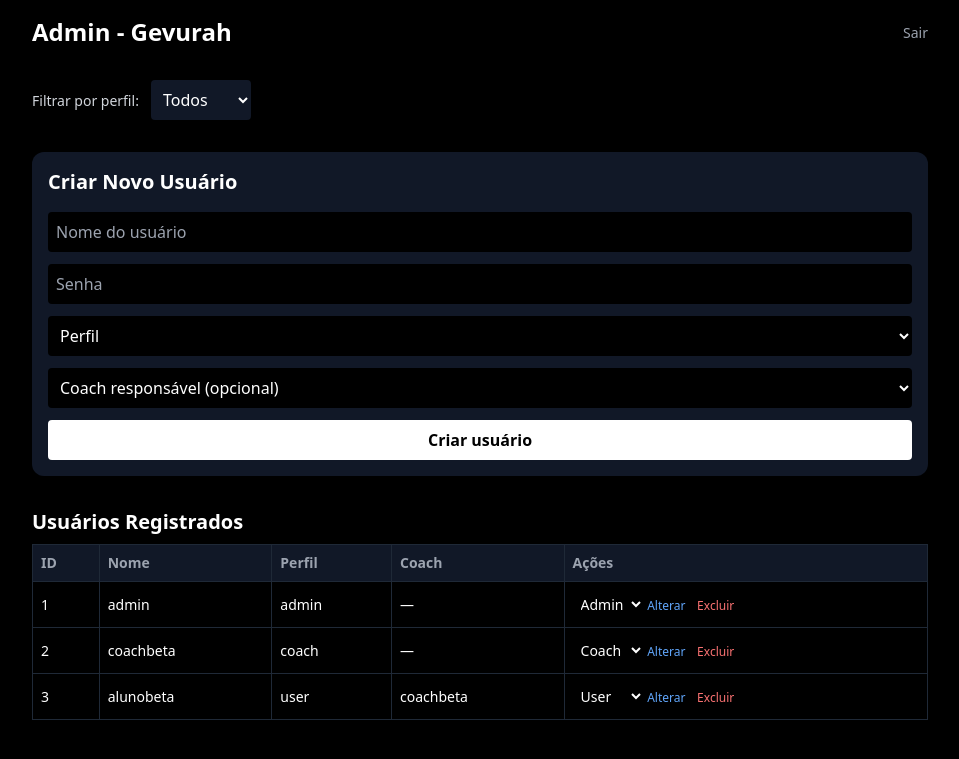
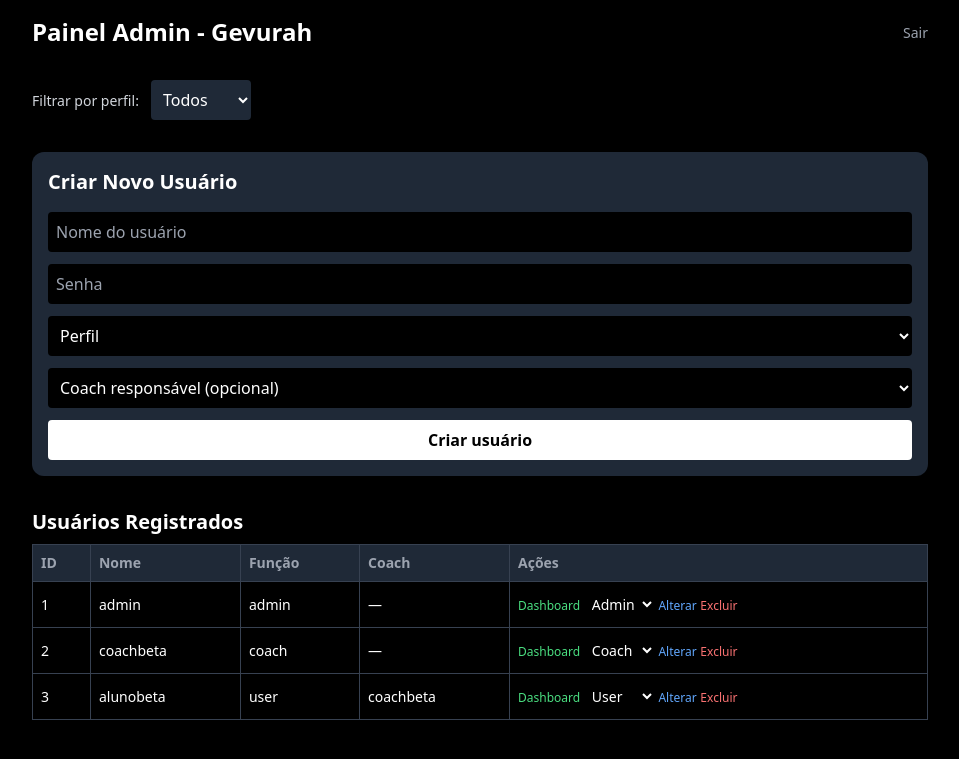
Before and after one commit to pedrocamposlive/Gevurah, a Flask app: page /admin in a window 1280 px wide. Shown: the top 759 px of the page, without its empty margins (160-1119 px from the left). Run offline with Flask 3, Linux system fonts and the light colour scheme; the visitor is signed in with stand-in values (Sample User, id 1); data comes from the database, SQL or seed files in the repository; some libraries are stand-ins or nearby versions.

Commit message:
Update admin.html

```diff
--- a/templates/admin.html
+++ b/templates/admin.html
@@ -3,25 +3,23 @@
 <head>
   <meta charset="UTF-8" />
   <meta name="viewport" content="width=device-width, initial-scale=1.0" />
-  <title>Painel Admin - Gevurah</title>
+  <title>Gevurah Admin</title>
   <script src="https://cdn.tailwindcss.com"></script>
 </head>
-<body class="bg-black text-white min-h-screen p-4 font-sans">
-
+<body class="bg-black text-white min-h-screen font-sans p-4">
   <div class="max-w-4xl mx-auto space-y-8">
-
     <!-- Topo -->
     <div class="flex justify-between items-center">
-      <h1 class="text-2xl font-bold">Admin - Gevurah</h1>
+      <h1 class="text-2xl font-bold">Painel Admin - Gevurah</h1>
       <form action="/logout" method="get">
         <button class="text-sm text-gray-400 hover:text-white">Sair</button>
       </form>
     </div>
 
-    <!-- Filtro de perfil -->
+    <!-- Filtro -->
     <form method="GET" action="/admin" class="mb-4">
       <label class="text-sm text-gray-300 mr-2">Filtrar por perfil:</label>
-      <select name="filtro" onchange="this.form.submit()" class="bg-gray-900 text-white p-2 rounded">
+      <select name="filtro" onchange="this.form.submit()" class="bg-gray-800 text-white p-2 rounded">
         <option value="todos" {% if filtro == 'todos' %}selected{% endif %}>Todos</option>
         <option value="aluno" {% if filtro == 'aluno' %}selected{% endif %}>Alunos</option>
         <option value="coach" {% if filtro == 'coach' %}selected{% endif %}>Coaches</option>
@@ -29,8 +27,8 @@
       </select>
     </form>
 
-    <!-- Criar novo usuário -->
-    <div class="bg-gray-900 p-4 rounded-xl space-y-4">
+    <!-- Criar usuário -->
+    <div class="bg-gray-800 p-4 rounded-xl space-y-4">
       <h2 class="text-xl font-semibold mb-2">Criar Novo Usuário</h2>
       <form action="/criar_usuario" method="POST" class="flex flex-col gap-3">
         <input type="text" name="nome" placeholder="Nome do usuário" required class="bg-black p-2 rounded text-white" />
@@ -41,14 +39,12 @@
           <option value="coach">Coach</option>
           <option value="admin">Admin</option>
         </select>
-
         <select name="coach_id" class="bg-black p-2 rounded text-white">
           <option value="">Coach responsável (opcional)</option>
           {% for coach in coaches %}
-            <option value="{{ coach['id'] }}">{{ coach['nome'] }}</option>
+            <option value="{{ coach[0] }}">{{ coach[1] }}</option>
           {% endfor %}
         </select>
-
         <button type="submit" class="bg-white text-black font-bold py-2 rounded">Criar usuário</button>
       </form>
     </div>
@@ -56,50 +52,44 @@
     <!-- Lista de usuários -->
     <div>
       <h2 class="text-xl font-semibold mb-2 mt-4">Usuários Registrados</h2>
-      <table class="w-full text-sm text-left border border-gray-800">
-        <thead class="bg-gray-900 text-gray-400">
+      <table class="w-full text-sm text-left border border-gray-700">
+        <thead class="text-gray-400 bg-gray-800">
           <tr>
-            <th class="p-2 border border-gray-800">ID</th>
-            <th class="p-2 border border-gray-800">Nome</th>
-            <th class="p-2 border border-gray-800">Perfil</th>
-            <th class="p-2 border border-gray-800">Coach</th>
-            <th class="p-2 border border-gray-800">Ações</th>
+            <th class="p-2 border border-gray-700">ID</th>
+            <th class="p-2 border border-gray-700">Nome</th>
+            <th class="p-2 border border-gray-700">Função</th>
+            <th class="p-2 border border-gray-700">Coach</th>
+            <th class="p-2 border border-gray-700">Ações</th>
           </tr>
         </thead>
         <tbody>
           {% for user in usuarios %}
-          <tr class="border-t border-gray-800">
-            <td class="p-2 border border-gray-800">{{ user['id'] }}</td>
-            <td class="p-2 border border-gray-800">{{ user['nome'] }}</td>
-            <td class="p-2 border border-gray-800">{{ user['role'] }}</td>
-            <td class="p-2 border border-gray-800">{{ user['coach_nome'] if user['coach_nome'] else '—' }}</td>
-            <td class="p-2 border border-gray-800 space-x-2">
-
-              <!-- Alterar perfil -->
+          <tr class="border-t border-gray-700">
+            <td class="p-2 border border-gray-700">{{ user.id }}</td>
+            <td class="p-2 border border-gray-700">{{ user.nome }}</td>
+            <td class="p-2 border border-gray-700">{{ user.role }}</td>
+            <td class="p-2 border border-gray-700">{{ user.coach_nome if user.coach_nome else '—' }}</td>
+            <td class="p-2 border border-gray-700 space-y-1">
+              <a href="/dashboard_usuario/{{ user.id }}" class="text-green-400 hover:underline text-xs">Dashboard</a>
               <form action="/alterar_usuario" method="POST" class="inline">
-                <input type="hidden" name="id" value="{{ user['id'] }}">
+                <input type="hidden" name="id" value="{{ user.id }}">
                 <select name="novo_role" class="bg-black text-white p-1 text-sm rounded">
-                  <option value="user" {% if user['role'] == 'user' %}selected{% endif %}>User</option>
-                  <option value="coach" {% if user['role'] == 'coach' %}selected{% endif %}>Coach</option>
-                  <option value="admin" {% if user['role'] == 'admin' %}selected{% endif %}>Admin</option>
+                  <option value="user" {% if user.role == 'user' %}selected{% endif %}>User</option>
+                  <option value="coach" {% if user.role == 'coach' %}selected{% endif %}>Coach</option>
+                  <option value="admin" {% if user.role == 'admin' %}selected{% endif %}>Admin</option>
                 </select>
                 <button type="submit" class="text-blue-400 hover:underline text-xs">Alterar</button>
               </form>
-
-              <!-- Excluir usuário -->
               <form action="/excluir_usuario" method="POST" class="inline" onsubmit="return confirm('Tem certeza que deseja excluir?');">
-                <input type="hidden" name="id" value="{{ user['id'] }}">
+                <input type="hidden" name="id" value="{{ user.id }}">
                 <button type="submit" class="text-red-400 hover:underline text-xs">Excluir</button>
               </form>
-
             </td>
           </tr>
           {% endfor %}
         </tbody>
       </table>
     </div>
-
   </div>
-
 </body>
 </html>
```
